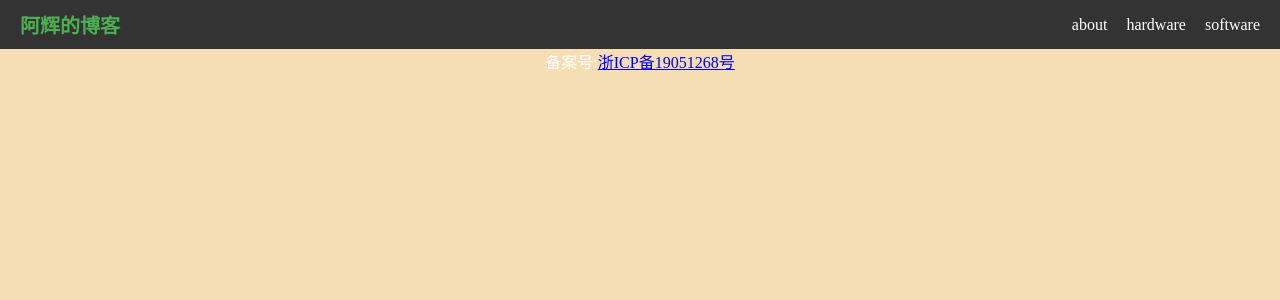
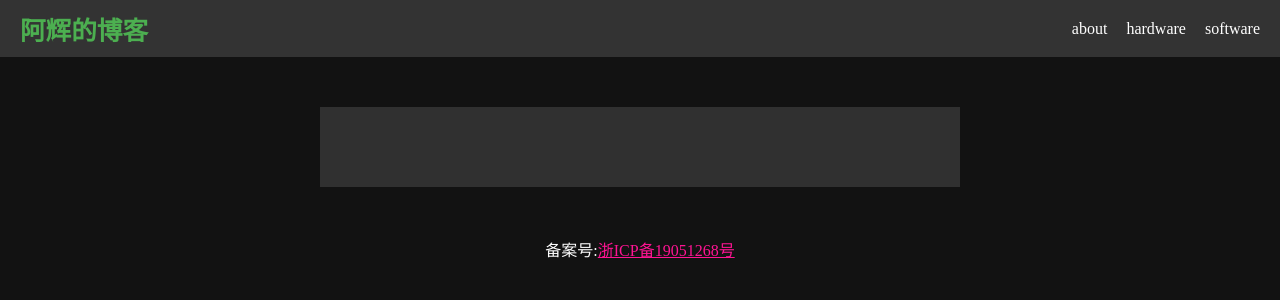
Before and after one commit to Koril33/blogger, a Python web app: template template/article.html in a window 1280 px wide. Shown: the top 300 px of the page. Run offline with Jinja, Linux system fonts and the light colour scheme; the template is opened without the code that fills it, so the values that code supplies are empty; some libraries are stand-ins or nearby versions.

Commit message:
feat: 样式调整

```diff
--- a/css/article.css
+++ b/css/article.css
@@ -1,19 +1,14 @@
-* {
-    margin: 0;
-    padding: 0;
-    box-sizing: border-box;
-}
-
 body {
-    background-color: wheat;
+    background-color: #121212;
 }
 
 article {
-    margin: 0 auto;
-    width: 60%;
-    background-color: beige;
-    padding-left: 20px;
-    padding-right: 20px;
+    margin: 50px auto;
+    width: 50%;
+    background-color: #303030;
+    padding-left: 40px;
+    padding-right: 40px;
+    padding-bottom: 80px;
 }
 
 article h1 {
@@ -119,49 +122,23 @@ ol li::marker {
 
 li {
     font-size: 1rem;             /* 设置字体大小 */
-    color: #333;                 /* 设置文字颜色 */
+    color: aquamarine;                 /* 设置文字颜色 */
 }
 
 li:hover {
-    color: #0074d9;              /* 鼠标悬停时改变文字颜色 */
+    color: antiquewhite;              /* 鼠标悬停时改变文字颜色 */
 }
 
 hr {
-    margin-top: 40px;
-    margin-bottom: 40px;
+    margin-top: 20px;
+    margin-bottom: 20px;
 }
 
-nav {
-  display: flex;
-  justify-content: space-between;
-  align-items: center;
-  padding: 10px 20px;
-  background-color: #333;
-  color: #fff;
+.article-meta time, .article-meta p {
+    font-size: 0.9em;
+    color: aquamarine;
 }
 
-nav .brand {
-  font-size: 20px;
-  font-weight: bold;
-  text-decoration: none;
-  color: #4caf50;
+a {
+    color: deeppink;
 }
-
-nav .nav-links a {
-  margin-left: 15px;
-  text-decoration: none;
-  color: #fff;
-  transition: color 0.3s;
-}
-
-nav .nav-links a:hover {
-  color: #4caf50;
-}
-
-.site-footer {
-    color: #fff;
-    display: flex;
-    justify-content: center;
-    align-items: center;
-    margin-bottom: 10px;
-}
--- /dev/null
+++ b/css/basic.css
@@ -0,0 +1,40 @@
+* {
+    margin: 0;
+    padding: 0;
+    box-sizing: border-box;
+}
+
+nav {
+  display: flex;
+  justify-content: space-between;
+  align-items: center;
+  padding: 10px 20px;
+  background-color: #333;
+  color: #fff;
+}
+
+nav .brand {
+  font-size: 1.6em;
+  font-weight: bold;
+  text-decoration: none;
+  color: #4caf50;
+}
+
+nav .nav-links a {
+  margin-left: 15px;
+  text-decoration: none;
+  color: #fff;
+  transition: color 0.3s;
+}
+
+nav .nav-links a:hover {
+  color: #4caf50;
+}
+
+.site-footer {
+    color: #fff;
+    display: flex;
+    justify-content: center;
+    align-items: center;
+    margin-bottom: 10px;
+}
--- a/template/article.html
+++ b/template/article.html
@@ -4,6 +4,7 @@
     <meta charset="UTF-8">
     <title></title>
     <link rel="icon" type="image/x-icon" href="/blog/images/favicon.ico">
+    <link href="/blog/css/basic.css" rel="stylesheet">
     <link href="/blog/css/article.css" rel="stylesheet">
     <link href="https://cdnjs.cloudflare.com/ajax/libs/highlight.js/11.8.0/styles/github-dark.min.css"
           rel="stylesheet"/>
--- a/template/category.html
+++ b/template/category.html
@@ -4,6 +4,7 @@
     <meta charset="UTF-8">
     <title>分类 | {{ category_name }}</title>
     <link rel="icon" type="image/x-icon" href="/blog/images/favicon.ico">
+    <link href="/blog/css/basic.css" rel="stylesheet">
     <link href="/blog/css/category.css" rel="stylesheet">
 </head>
 <body>
```
Also changed, not shown: other parts of css/article.css (+16 -8 lines), css/category.css (+1 -40 lines).
